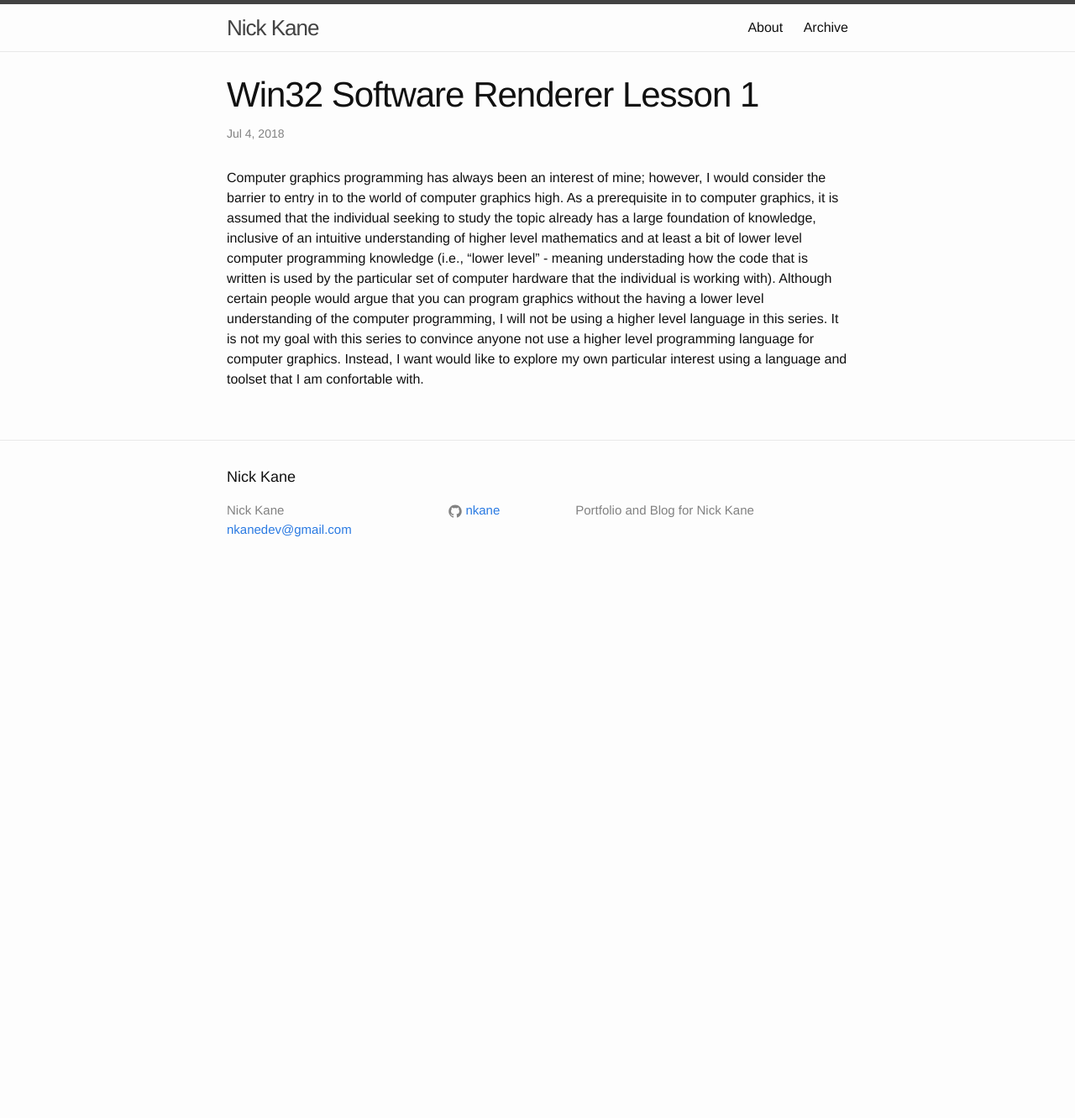
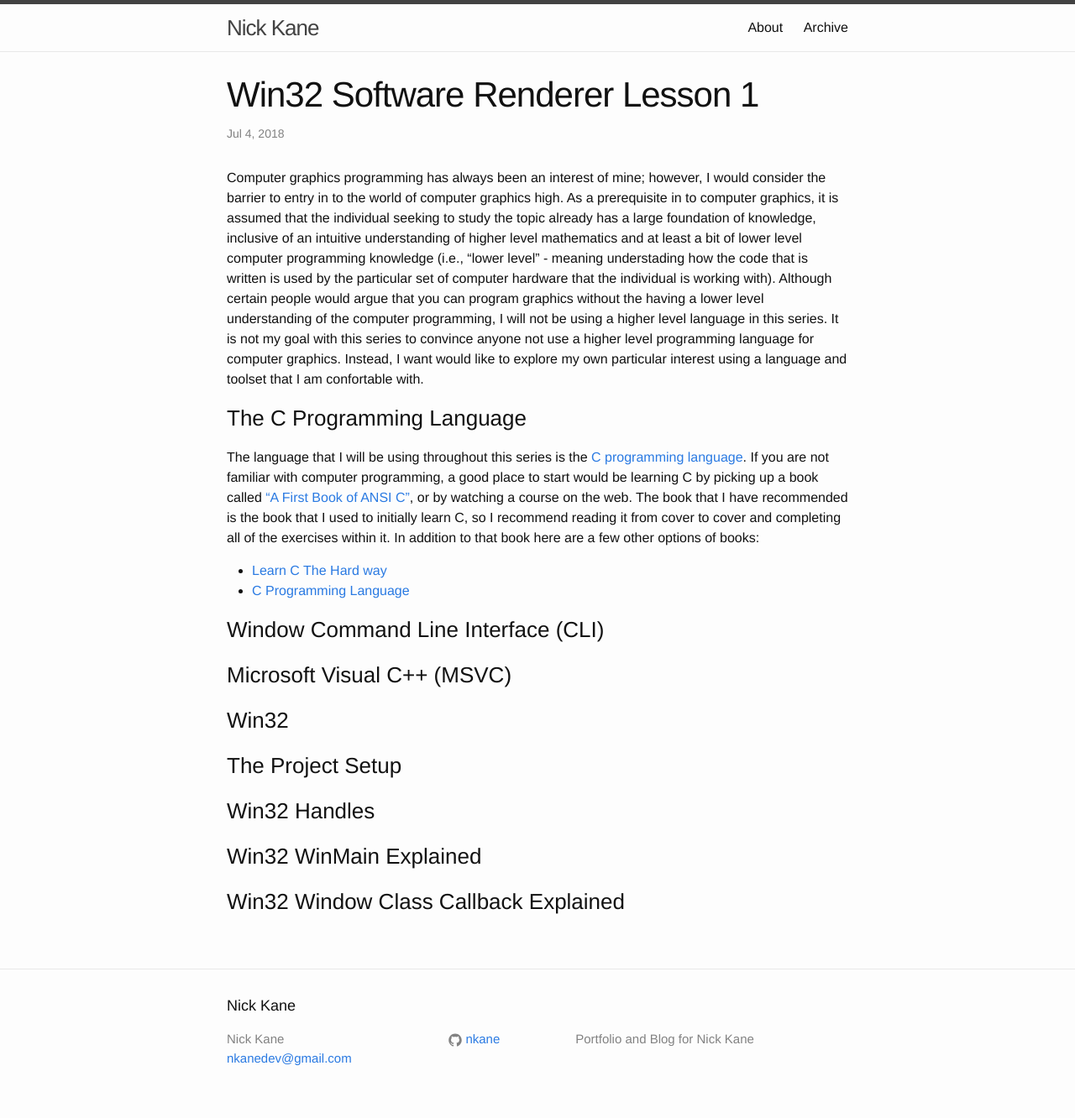
Before and after one commit to nkane/nkane.github.io, a Jekyll site: the page built from _posts/2018-07-31-win32-software-renderer-lesson-1.markdown, in a window 1280 px wide. Shown: the whole page at 84% size. Built offline with Jekyll 4.4.1, drawn with Linux system fonts in a browser that asks for light colours; before the commit the page ends 900 px from its top, so only the background shows below that.

Commit message:
adding content to win32 software renderer lesson 1

```diff
--- a/_posts/2018-07-31-win32-software-renderer-lesson-1.markdown
+++ b/_posts/2018-07-31-win32-software-renderer-lesson-1.markdown
@@ -12,3 +12,39 @@ understading how the code that is written is used by the particular set of compu
 argue that you can program graphics without the having a lower level understanding of the computer programming, I will not be using a higher level language in
 this series. It is not my goal with this series to convince anyone not use a higher level programming language for computer graphics. Instead, I want would
 like to explore my own particular interest using a language and toolset that I am confortable with.
+
+### The C Programming Language
+The language that I will be using throughout this series is the [C programming language][c-lang]. If you are not familiar with computer programming, a good
+place to start would be learning C by picking up a book called ["A First Book of ANSI C"][first-book-of-c], or by watching a course on the web. The book that
+I have recommended is the book that I used to initially learn C, so I recommend reading it from cover to cover and completing all of the exercises within it.
+In addition to that book here are a few other options of books:
+- [Learn C The Hard way][learn-c-the-hard-way]
+- [C Programming Language][k&r]
+
+
+
+### Window Command Line Interface (CLI)
+
+
+### Microsoft Visual C++ (MSVC)
+
+
+### Win32
+
+
+### The Project Setup
+
+
+### Win32 Handles
+
+
+### Win32 WinMain Explained
+
+
+### Win32 Window Class Callback Explained
+
+
+[c-lang]:						https://en.wikipedia.org/wiki/C_(programming_language)
+[first-book-of-c]:  			https://www.amazon.com/First-Book-Fourth-Introduction-Programming/dp/1418835560
+[learn-c-the-hard-way]:			https://www.amazon.com/Learn-Hard-Way-Practical-Computational/dp/0321884922
+[k&r]:							https://www.amazon.com/Programming-Language-2nd-Brian-Kernighan/dp/0131103628
```
